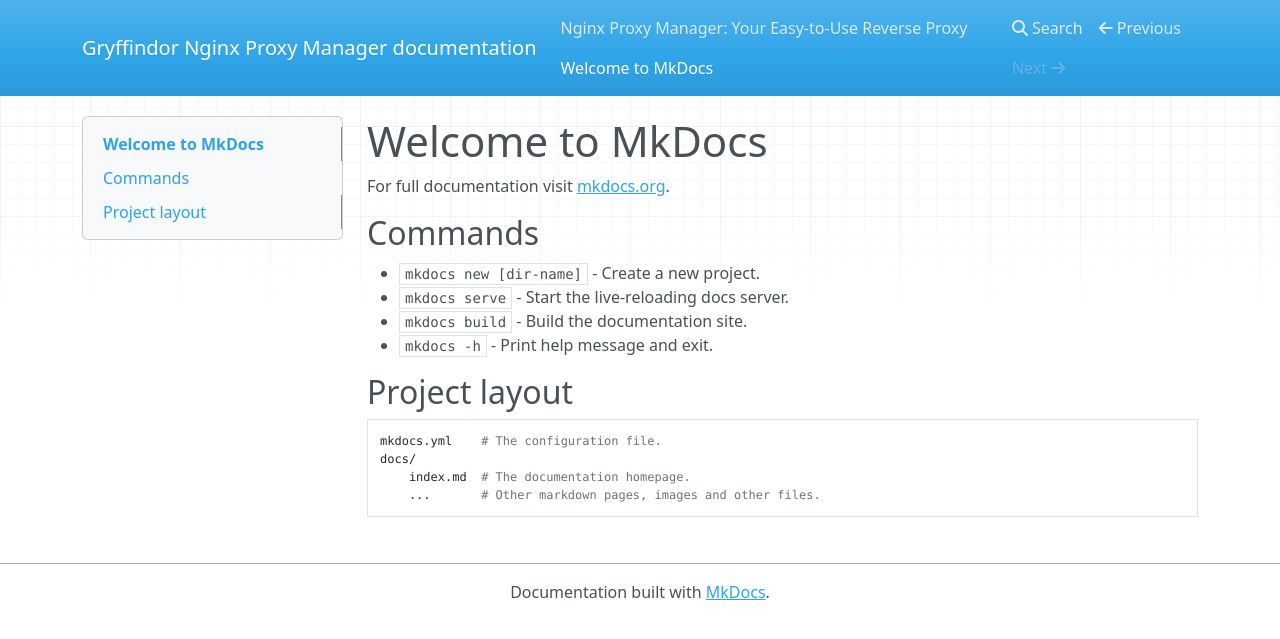
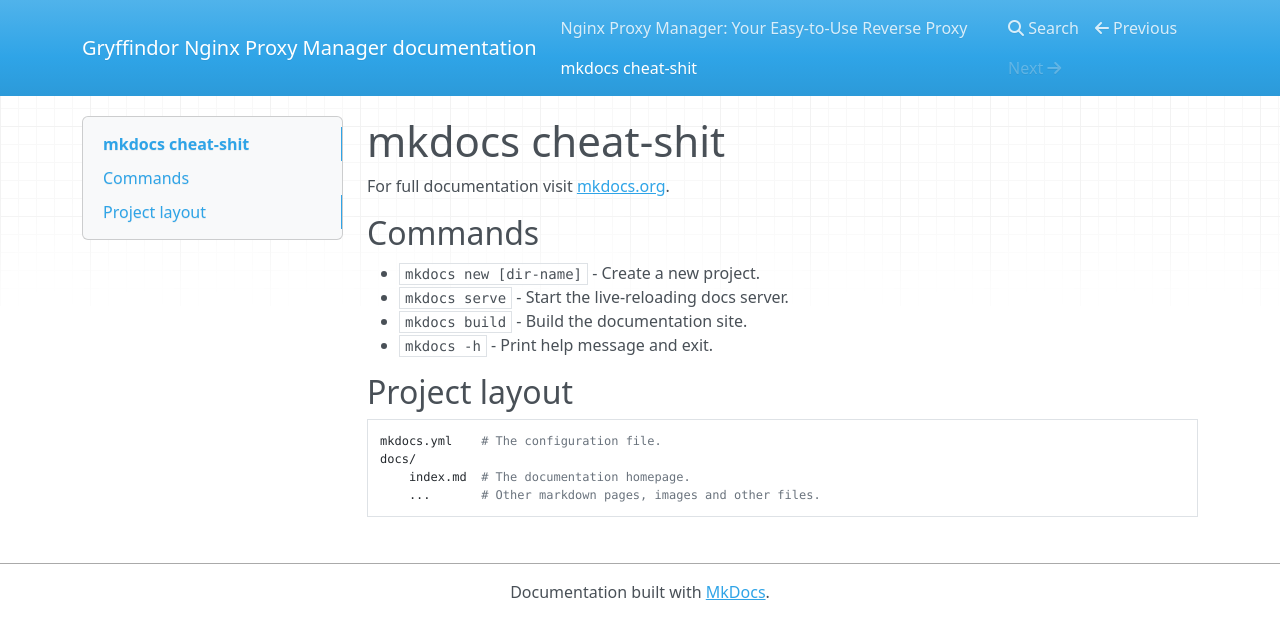
Before and after one commit to KRAFTODOT/nginx_docs, an MkDocs documentation site: the page built from docs/mkdocs.md, in a window 1280 px wide. Shown: the top 639 px of the page. Built offline with MkDocs 1.6.1, drawn with Linux system fonts in a browser that asks for light colours; nearby versions of some CDN libraries.

Commit message:
Update mkdocs.md

```diff
--- a/docs/mkdocs.md
+++ b/docs/mkdocs.md
@@ -1,4 +1,4 @@
-# Welcome to MkDocs
+# mkdocs cheat-shit
 
 For full documentation visit [mkdocs.org](https://www.mkdocs.org).
 
```
